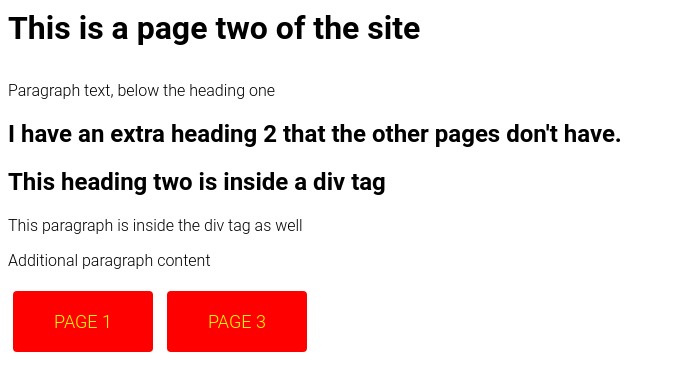
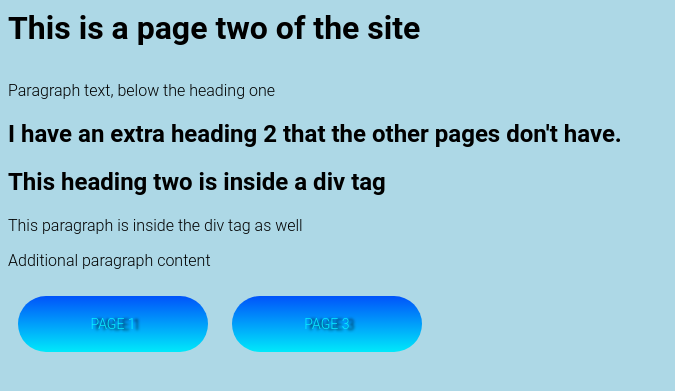
Before and after one commit to drakulus3173/rweb1, a PHP site: page /rw/page2.htm in a window 1280 px wide. Shown: the top 391 px of the page, without its empty margins (0-675 px from the left). Run offline with PHP 8.4, Linux system fonts and the light colour scheme.

Commit message:
Update styles.css

```diff
--- a/rw/styles.css
+++ b/rw/styles.css
@@ -1,4 +1,5 @@
 body {
+  background-color: lightblue;
   font-family: 'Roboto', sans-serif;
   font-weight: 300;
 }
@@ -15,6 +16,7 @@ footer .row {
 
 header h1 {
   font-weight: 700;
+  color: white;
   margin: 0;
 }
 
@@ -31,10 +33,10 @@ header p {
 .jumbotron {
   display: flex;
   align-items: center;
-  background-image: url('https://s3.amazonaws.com/codecademy-content/projects/make-a-website/lesson-4/jumbotron.jpg');
+  background-image: url("BGFlyff.jpg");
   background-size: cover;
   color: #ffffff;
-  height: 500px;
+  height: 700px;
   text-shadow: 0.25px 0.25px 0.25px #000000;
 }
 
@@ -98,18 +100,26 @@ footer li img {
 }
 
 .button {
+  background: #0053fa;
+  background-image: -webkit-linear-gradient(top, #0053fa, #00e9fa);
+  background-image: -moz-linear-gradient(top, #0053fa, #00e9fa);
+  background-image: -ms-linear-gradient(top, #0053fa, #00e9fa);
+  background-image: -o-linear-gradient(top, #0053fa, #00e9fa);
+  background-image: linear-gradient(to bottom, #0053fa, #00e9fa);
+  -webkit-border-radius: 28;
+  -moz-border-radius: 28;
   display: inline-block;
-  border-radius: 4px;
-  background-color: Red;
+  border-radius: 28px;
+  text-shadow: 5px 1px 3px #000000;
   border: none;
-  color: Yellow;
+  color: #08efff;
   text-align: center;
-  font-size: 18px;
+  font-size: 14px;
   padding: 20px;
-  width: 100px;
+  width: 150px;
   transition: all 0.5s;
   cursor: pointer;
-  margin: 5px;
+  margin: 10px;
 }
 
 .button span {
@@ -129,7 +139,8 @@ footer li img {
 }
 
 .button:hover span {
-  padding-right: 25px;
+
+  padding-right: 10px;
 }
 
 .button:hover span:after {
```
